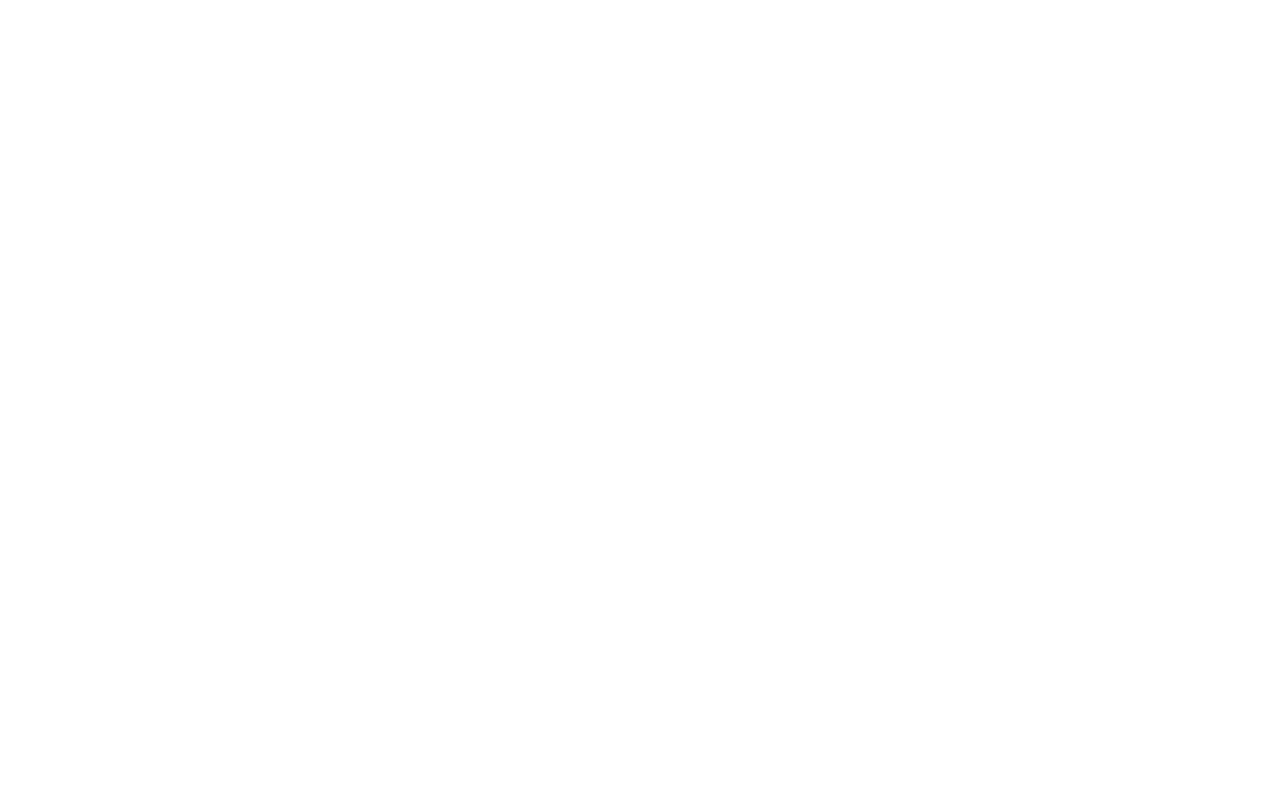
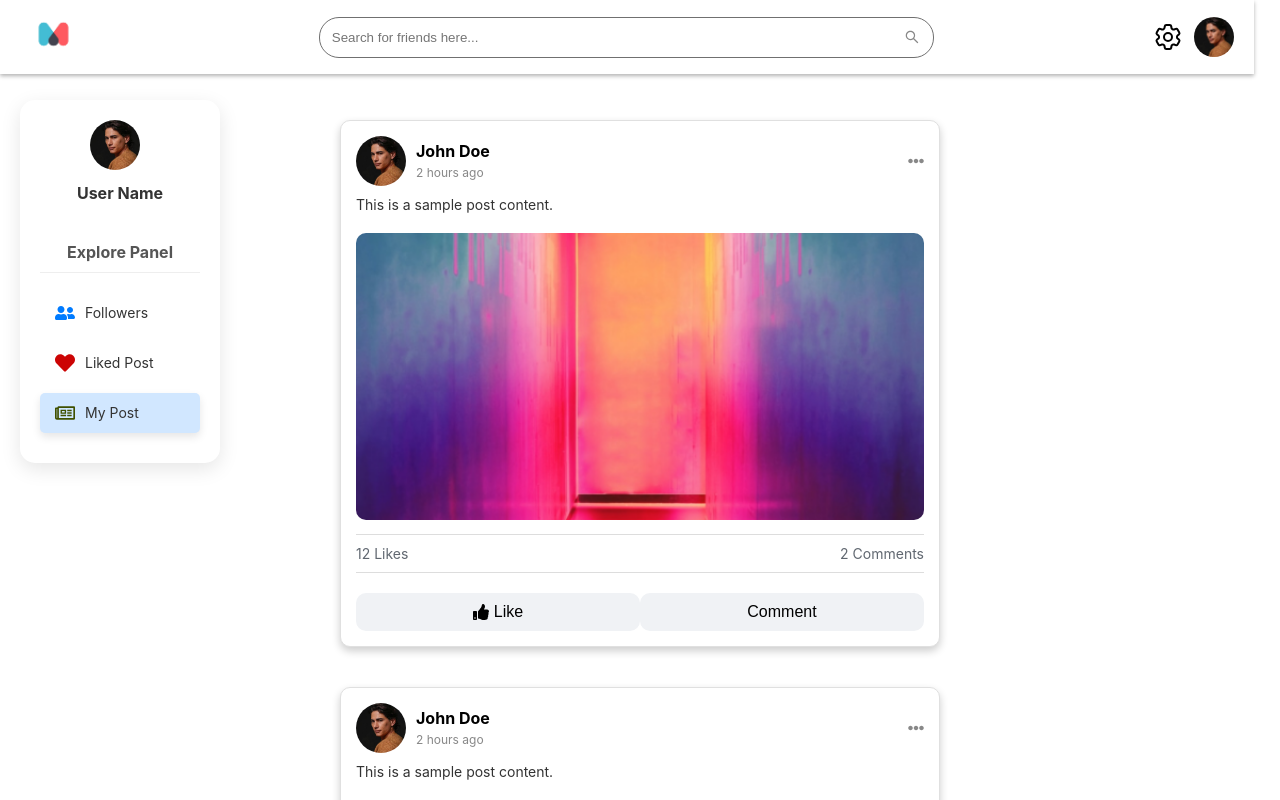
Before and after one commit to Social-Network-API/SocialNetworkApp, a React (Create React App) app in the folder social-network-app/: page /MyPost in a window 1280 px wide. Before the commit this address had no page. Shown: the top 800 px of the page. Built offline with nearby package versions, Linux system fonts and the light colour scheme.

Commit message:
feature: add Followers  IU

```diff
--- a/social-network-app/src/App.js
+++ b/social-network-app/src/App.js
@@ -3,16 +3,24 @@ import EditProfile from '../src/app/pages/EditProfile';
 import LoginScreen from '../src/app/pages/LoginScreen';
 import SignupForm from '../src/app/pages/SignupForm';
 import Home from "../src/app/pages/Home";
-
+import LikedPost from "../src/app/pages/LikedPost";
+import MyPost from "../src/app/pages/MyPost";
+import Followers from "./app/pages/Followers";
 
 function App() {
     return (
         <Router>
             <Routes>
-                <Route path="/" element={<LoginScreen />} />
+            <Route path="/" element={<LoginScreen/>}/>
                 <Route path="/Signup" element={<SignupForm />} />
-                <Route path="/Home" element={<Home />} />
-                <Route path="/EditProfile" element={<EditProfile />} />
+            <Route path="/Home" element={<Home/>}/>
+            <Route path="/EditProfile" element={<EditProfile/>}/>
+            <Route path="/LikedPost" element={<LikedPost/>}/>
+            <Route path="/MyPost" element={<MyPost/>}/>
+                <Route path="/Followers" element={<Followers/>}/>
+
+
+
             </Routes>
         </Router>
     );
--- /dev/null
+++ b/social-network-app/src/app/assets/styles/followCard.css
@@ -0,0 +1,48 @@
+.post-container {
+    background-color: white;
+    border-radius: 10px;
+    padding: 15px;
+    box-shadow: 0 4px 8px rgba(0, 0, 0, 0.2);
+    margin: 20px auto;
+    width: 100%;
+    max-width: 600px;
+    border: 1px solid #e0e0e0;
+}
+
+.post-header {
+    display: flex;
+    align-items: center;
+    margin-bottom: 10px;
+}
+
+.user-info h4 {
+    font-size: 16px;
+    margin: 0;
+}
+
+.user-info span {
+    font-size: 12px;
+    color: #888;
+}
+
+.add-friend-btn {
+    margin-left: auto;
+    background-color: #1877f2;
+    color: white;
+    padding: 8px 12px;
+    border: none;
+    border-radius: 5px;
+    cursor: pointer;
+    transition: background-color 0.3s;
+}
+
+.add-friend-btn:hover {
+    background-color: #145dbf;
+}
+
+.profile-pic {
+    width: 50px;
+    height: 50px;
+    border-radius: 50%;
+    margin-right: 10px;
+}
--- a/social-network-app/src/app/assets/styles/menuOption.css
+++ b/social-network-app/src/app/assets/styles/menuOption.css
@@ -1,6 +1,6 @@
 .menu-option-container {
   position: fixed;
-  top: 100px; /* Puedes ajustar según la altura del header */
+  top: 100px;
   left: 20px;
   width: 200px;
   padding: 20px;
@@ -55,6 +55,13 @@
   transition: background-color 0.3s ease;
 }
 
+.menu-options-list li.active {
+  background-color: #d1e7ff;
+  box-shadow: 0 4px 8px rgba(0, 0, 0, 0.1);
+  border-radius: 5px;
+
+}
+
 .menu-options-list li:hover {
   background-color: #dbdbdb;
 }
--- /dev/null
+++ b/social-network-app/src/app/components/FollowerCard.jsx
@@ -0,0 +1,19 @@
+import React from "react";
+import profilePic from "../assets/images/perfil.jpg";
+import "../assets/styles/followCard.css";
+
+const FollowerCard = ({ user }) => {
+    return (
+        <div className="post-container">
+            <div className="post-header">
+                <img src={profilePic} alt="Profile" className="profile-pic" />
+                <div className="user-info">
+                    <h4>{user.name}</h4>
+                </div>
+                <button className="add-friend-btn">unfollow</button>
+            </div>
+        </div>
+    );
+};
+
+export default FollowerCard;
--- a/social-network-app/src/app/components/Header.jsx
+++ b/social-network-app/src/app/components/Header.jsx
@@ -24,7 +24,7 @@ const Header = () => {
   };
 
   const handleLogoClick = () => {
-    navigate("/");
+    navigate("/Home");
   };
 
   const closeModal = () => {
--- a/social-network-app/src/app/components/Modal/ContactModal.jsx
+++ b/social-network-app/src/app/components/Modal/ContactModal.jsx
@@ -5,7 +5,7 @@ import profilePic from '../../assets/images/perfil.jpg';
 const ContactModal = ({ userName, userProfilePic }) => {
   return (
     <div className="contact-modal-container">
-      <h3 className="contact-title">Contact</h3>
+      <h3 className="contact-title">Following</h3>
       <div className="contact-info">
         <img src={userProfilePic || profilePic} alt="User Profile" className="contact-profile-pic" />
         <div className="contact-user-info">
--- a/social-network-app/src/app/components/Modal/MenuOption.jsx
+++ b/social-network-app/src/app/components/Modal/MenuOption.jsx
@@ -2,13 +2,32 @@ import React from "react";
 import { FaUserFriends, FaHeart, FaRegNewspaper } from "react-icons/fa";
 import profilePic from "../../assets/images/perfil.jpg";
 import useWindowSize from "../../hooks/useWindowsSize";
+import { useNavigate, useLocation } from "react-router-dom";
 import "../../assets/styles/menuOption.css";
 
 const MenuOption = () => {
   const { width, height } = useWindowSize();
+  const navigate = useNavigate();
+  const location = useLocation();
+
+  const handleLikedPostClick = () => {
+    navigate("/LikedPost");
+  };
+
+  const handleMyPostClick = () => {
+    navigate("/MyPost");
+  };
+
+  const handleFollowersClick = () => {
+    navigate("/Followers");
+  };
+  const isLikedPostsActive = location.pathname === "/LikedPost";
+  const isMyPostsActive = location.pathname === "/MyPost";
+  const isFollowersActive = location.pathname === "/Followers";
+
 
   return (
-    <div className="menu-option-container" style={{ width: "200px"}}>
+      <div className="menu-option-container" style={{ width: "200px" }}>
         <div className="profile-section">
           <img src={profilePic} alt="User Profile" className="profile-pic" />
           <h2 className="profile-name">User Name</h2>
@@ -16,15 +35,19 @@ const MenuOption = () => {
         <div className="menu-section">
           <h3>Explore Panel</h3>
           <ul className="menu-options-list">
-          <li>
+            <li onClick={handleFollowersClick}
+                className={isFollowersActive ? "active" : ""}>
               <FaUserFriends className="menu-icon iconFriends" />
-            <span>Friends</span>
+              <span>Followers</span>
             </li>
-          <li>
+            <li
+                onClick={handleLikedPostClick}
+                className={isLikedPostsActive ? "active" : ""}>
               <FaHeart className="menu-icon iconLiked" />
               <span>Liked Post</span>
             </li>
-          <li>
+            <li  onClick={handleMyPostClick}
+                 className={isMyPostsActive ? "active" : ""}>
               <FaRegNewspaper className="menu-icon iconPosts" />
               <span>My Post</span>
             </li>
--- /dev/null
+++ b/social-network-app/src/app/pages/Followers.jsx
@@ -0,0 +1,54 @@
+import React from "react";
+import Header from "../components/Header";
+import profilePic from "../assets/images/postImage.png";
+import profileDefault from "../assets/images/perfil.jpg";
+import "../assets/styles/home.css";
+import FollowerCard from "../components/FollowerCard";
+import MenuOption from "../components/Modal/MenuOption";
+
+const Followers = () => {
+    const user = {
+        profilePic: profilePic,
+        name: "John Doe",
+        timestamp: "2 hours ago",
+    };
+
+    const comments = [
+        {
+            userProfilePic: profileDefault,
+            userName: "Alice",
+            text: "Great post!",
+        },
+        {
+            userProfilePic: profileDefault,
+            userName: "Bob",
+            text: "Thanks for sharing!",
+        },
+    ];
+
+    return (
+        <div className="home-container">
+            <Header />
+            <div className="home-content">
+                <div className="left-sidebar">
+                    <MenuOption />
+                </div>
+
+                <div className="main-content">
+                    <FollowerCard
+                        user={user}
+                    />
+                    <FollowerCard
+                        user={user}
+                    />
+                    <FollowerCard
+                        user={user}
+                    />
+                </div>
+
+            </div>
+        </div>
+    );
+};
+
+export default Followers;
```
Also changed, not shown: social-network-app/src/app/pages/FriendsList.jsx (added, +28 -0 lines), 1 other file (tests, documents, lock files or other folders). Lines whose indentation alone changed are shown as unchanged.
